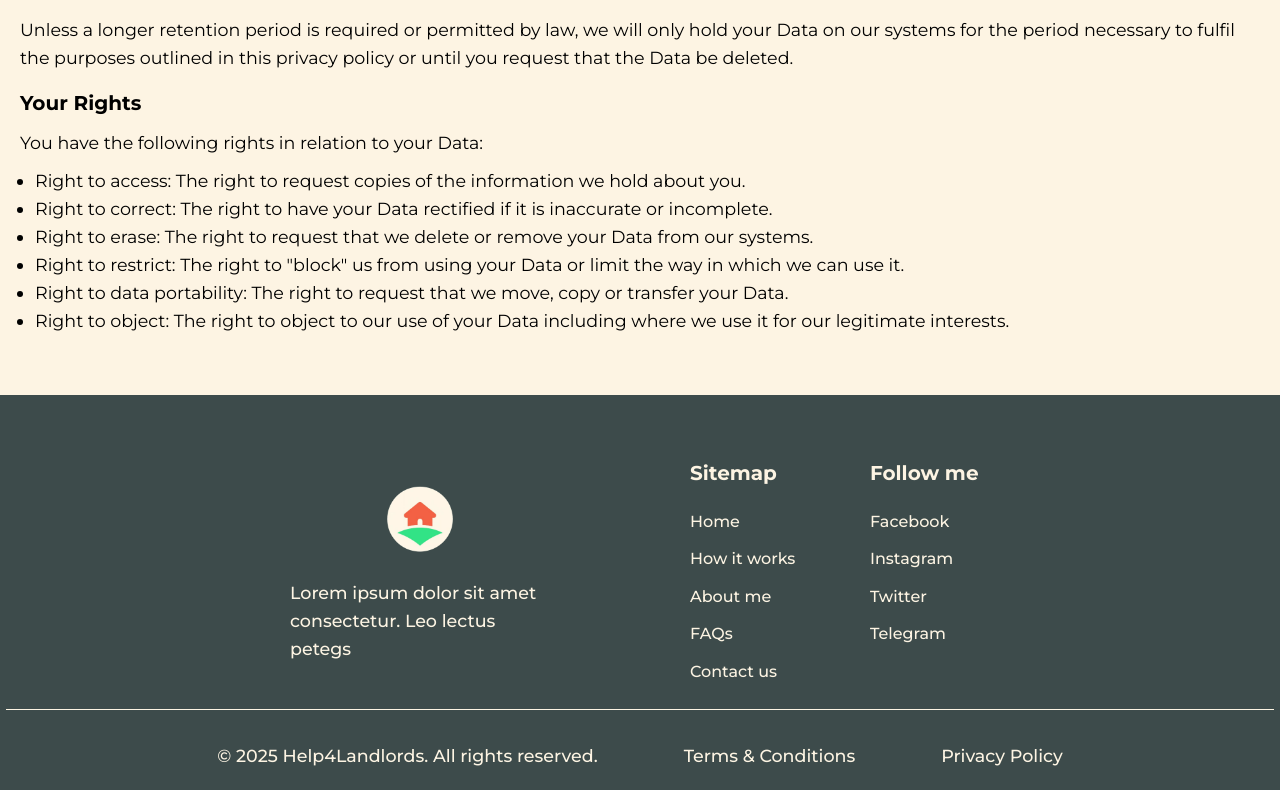
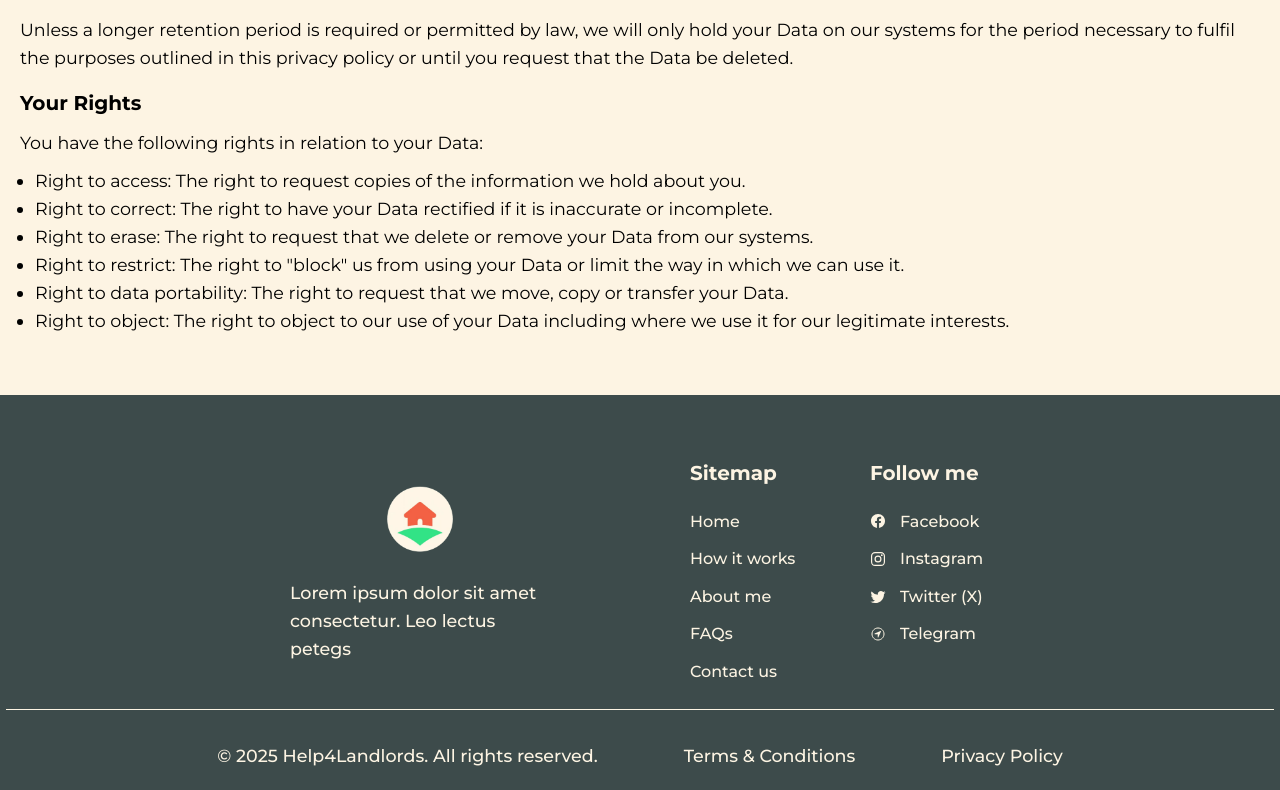
Before and after one commit to Tiger-Catori/Landlord-Website, a React (Vite) app in the folder Landing-Page/: page /privacy-policy in a window 1280 px wide. Shown: the part 1831-2621 px from the top of the page. Built offline with nearby package versions, Linux system fonts and the light colour scheme.

Commit message:
adding icons to footer

```diff
--- a/Landing-Page/index.html
+++ b/Landing-Page/index.html
@@ -13,5 +13,13 @@
     <body>
         <div id="root"></div>
         <script type="module" src="/src/main.jsx"></script>
+        <script
+            type="module"
+            src="https://unpkg.com/ionicons@7.1.0/dist/ionicons/ionicons.esm.js"
+        ></script>
+        <script
+            nomodule
+            src="https://unpkg.com/ionicons@7.1.0/dist/ionicons/ionicons.js"
+        ></script>
     </body>
 </html>
--- a/Landing-Page/src/components/Footer.jsx
+++ b/Landing-Page/src/components/Footer.jsx
@@ -30,78 +30,6 @@ const FooterLogo = () => {
     <div className="footer-col logo-footer">
       <img src="/images/logos/Logo-icon.webp" alt="Help4Landlords Logo" />
       <p>Lorem ipsum dolor sit amet consectetur. Leo lectus petegs</p>
-    </div>
-  );
-};
-
-const FooterSocialLinks = () => {
-  const socialLinks = [
-    {
-      name: "Facebook",
-      icon: "logo-facebook",
-      url: "https://www.facebook.com",
-    },
-    {
-      name: "Instagram",
-      icon: "logo-instagram",
-      url: "https://www.instagram.com",
-    },
-    {
-      name: "Twitter",
-      icon: "logo-twitter",
-      url: "https://www.twitter.com",
-    },
-    {
-      name: "Telegram",
-      icon: "navigate-circle-outline",
-      url: "https://web.telegram.org/a/",
-    },
-  ];
-
-  return (
-    <div
-      className="footer-col col-two"
-      data-aos-delay="100"
-      data-aos="fade-left"
-      data-aos-duration="1000"
-    >
-      <h4>Follow me</h4>
-      <ul className="footer-links social-links">
-        {socialLinks.map((link) => (
-          <li key={link.name}>
-            <a target="_blank" rel="noreferrer" href={link.url}>
-              <ion-icon name={link.icon}></ion-icon>
-              {link.name}
-            </a>
-          </li>
-        ))}
-      </ul>
-    </div>
-  );
-};
-
-const FooterBottom = () => {
-  useEffect(() => {
-    const currentYearElement = document.getElementById("current-year");
-    if (currentYearElement) {
-      currentYearElement.textContent = new Date().getFullYear();
-    }
-  }, []);
-
-  return (
-    <div className="footer__bottom">
-      <p>
-        &copy; <span id="current-year"></span> Help4Landlords. All rights
-        reserved.
-      </p>
-
-      <p>
-        <a href="/terms-and-conditions">Terms &amp; Conditions</a>
-      </p>
-
-      <p>
-        <a href="/privacy-policy">Privacy Policy</a>
-      </p>
     </div>
   );
 };
@@ -166,3 +94,80 @@ const FooterLinks = () => {
     </div>
   );
 };
+
+const FooterSocialLinks = () => {
+  const socialLinks = [
+    {
+      name: "Facebook",
+      icon: "logo-facebook",
+      url: "https://www.facebook.com",
+    },
+    {
+      name: "Instagram",
+      icon: "logo-instagram",
+      url: "https://www.instagram.com",
+    },
+    {
+      name: "Twitter (X)",
+      icon: "logo-twitter",
+      url: "https://www.twitter.com",
+    },
+    {
+      name: "Telegram",
+      icon: "navigate-circle-outline",
+      url: "https://web.telegram.org/a/",
+    },
+  ];
+
+  return (
+    <div
+      className="footer-col col-two"
+      data-aos-delay="100"
+      data-aos="fade-left"
+      data-aos-duration="1000"
+    >
+      <h4>Follow me</h4>
+      <ul className="footer-links social-links">
+        {socialLinks.map((link) => (
+          <li key={link.name}>
+            <a
+              className="footer-social-link"
+              target="_blank"
+              rel="noreferrer"
+              href={link.url}
+            >
+              <ion-icon name={link.icon}></ion-icon>
+              <span>{link.name}</span>
+            </a>
+          </li>
+        ))}
+      </ul>
+    </div>
+  );
+};
+
+const FooterBottom = () => {
+  useEffect(() => {
+    const currentYearElement = document.getElementById("current-year");
+    if (currentYearElement) {
+      currentYearElement.textContent = new Date().getFullYear();
+    }
+  }, []);
+
+  return (
+    <div className="footer__bottom">
+      <p>
+        &copy; <span id="current-year"></span> Help4Landlords. All rights
+        reserved.
+      </p>
+
+      <p>
+        <a href="/terms-and-conditions">Terms &amp; Conditions</a>
+      </p>
+
+      <p>
+        <a href="/privacy-policy">Privacy Policy</a>
+      </p>
+    </div>
+  );
+};
--- a/Landing-Page/src/css/Footer.css
+++ b/Landing-Page/src/css/Footer.css
@@ -178,10 +178,10 @@
 }
 
 /* Icon hover zoom */
-.social-links li a:hover ion-icon {
+/*.social-links li a:hover ion-icon {
     transform: scale(1.2);
     transition: 0.3s;
-}
+}*/
 
 /* Bottom bar */
 .footer__bottom {
@@ -277,3 +277,30 @@
         transform: translateY(-52%) !important;
     }
 }
+
+/* Ensure consistent horizontal layout for social links */
+.footer-social-link {
+    display: flex !important;
+    justify-content: space-between;
+    flex-direction: row !important; /* Explicitly horizontal */
+    align-items: center !important;
+    gap: 1.4rem !important; /* Matches your existing gap */
+    text-decoration: none !important;
+    color: var(--clr-accent4) !important;
+}
+
+/* Prevent icon from scaling on hover */
+.social-links li a:hover ion-icon {
+    transform: scale(1) !important; /* Override any previous scale */
+    transition: none !important; /* Or keep transition but no scale */
+    color: var(--clr-accent2) !important;
+}
+
+.social-links li a:hover span {
+    color: var(--clr-accent2) !important;
+}
+
+/*
+.footer-social-link:nth-child(1) {
+    align-items: flex-start !important;
+}*/
```
